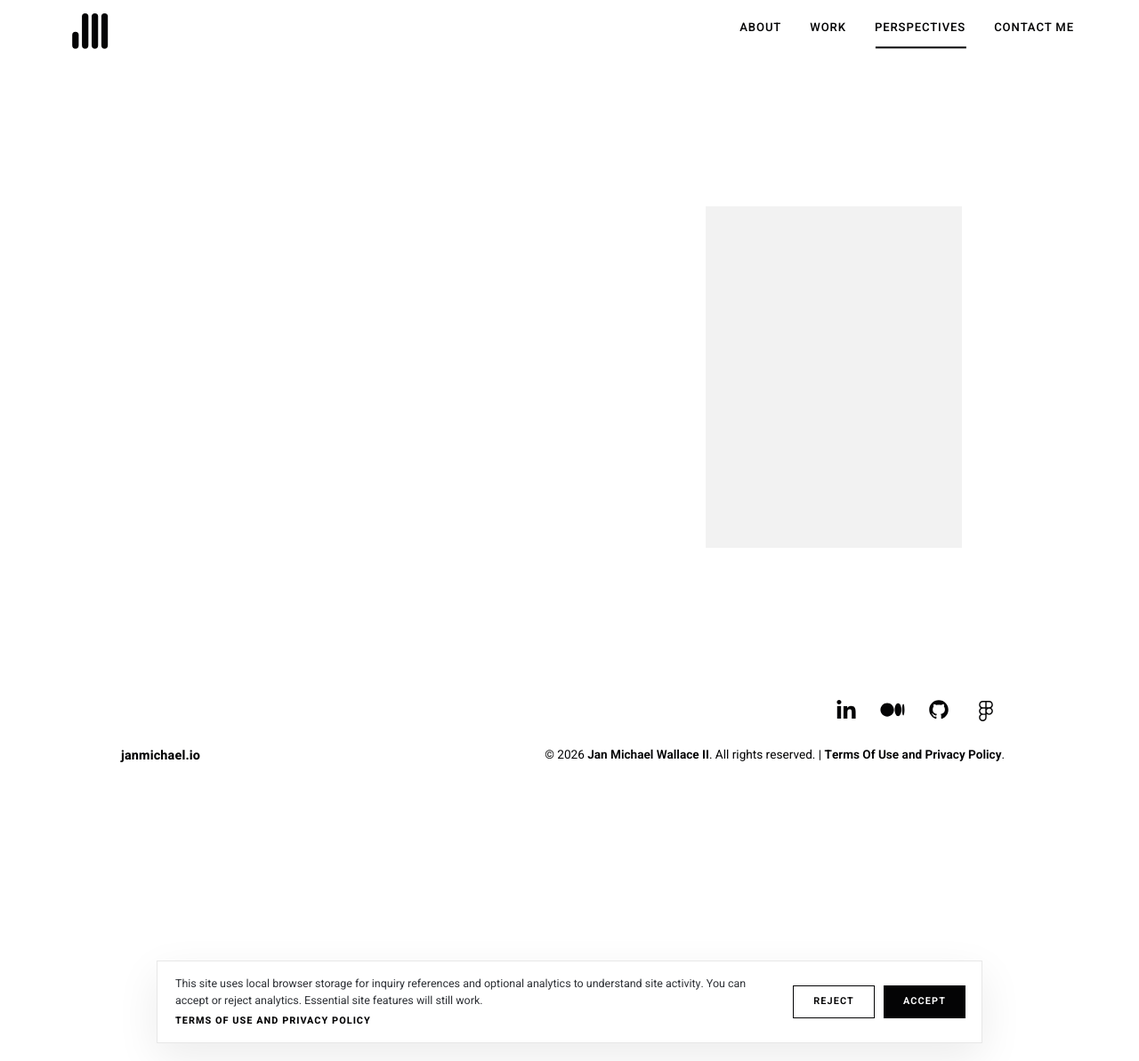
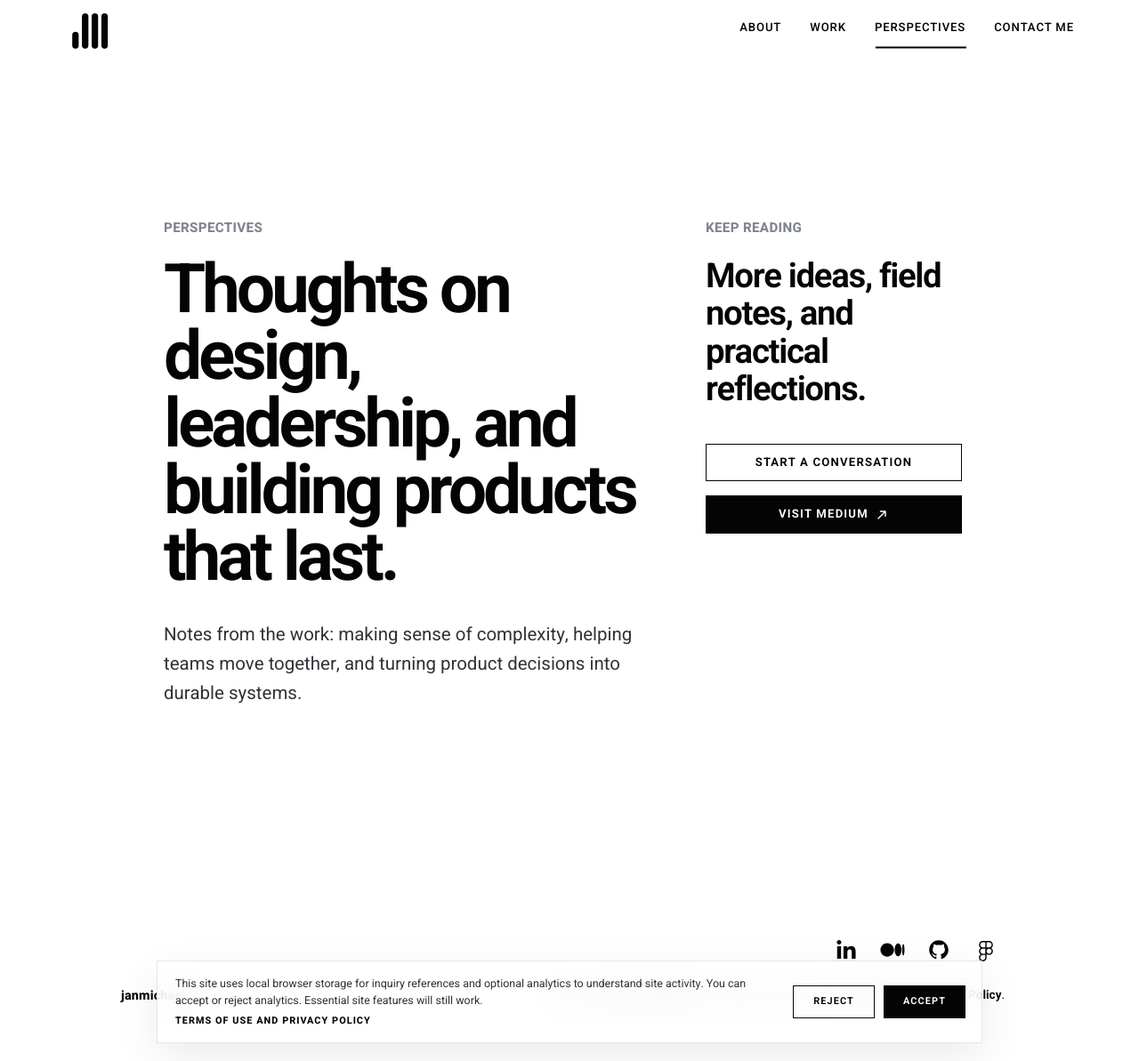
Before and after one commit to jmwii1981/portfolio_jekyll, a Jekyll site: the page built from perspectives.markdown, in a window 1280 px wide and 1193 px high. Shown: the whole window at 89% size. Built offline with Jekyll 4.4.1, drawn with Linux system fonts in a browser that asks for light colours.

Commit message:
styling changes throughout

```diff
--- a/_sass/components/_button.scss
+++ b/_sass/components/_button.scss
@@ -39,8 +39,22 @@
     }
 
     .button-label {
+        align-items: center;
+        display: inline-flex;
+        gap: 0.45rem;
         position: relative;
         z-index: 2;
+    }
+
+    .button-external-icon {
+        display: block;
+        flex: 0 0 auto;
+        height: 1rem;
+        stroke: currentColor;
+        stroke-linecap: round;
+        stroke-linejoin: round;
+        stroke-width: 1.75;
+        width: 1rem;
     }
 
     .button-fill {
--- a/_sass/includes/_footer.scss
+++ b/_sass/includes/_footer.scss
@@ -2,7 +2,7 @@
     align-items: center;
     color: var(--color-link);
     display: grid;
-    grid-template-columns: 1fr auto;
+    grid-template-columns: minmax(0, 1fr);
     margin: 0 auto;
     padding: 3rem var(--site-frame-gutter) 4rem;
     row-gap: 1.25rem;
@@ -54,7 +54,7 @@
         align-self: start;
         display: block;
         grid-column: 1;
-        grid-row: 2;
+        grid-row: 3;
         margin-bottom: 0;
 
         .a {
@@ -79,17 +79,17 @@
     }
 
     .copyright {
-        grid-column: 2;
-        justify-self: end;
+        grid-column: 1;
+        justify-self: start;
 
         .p {
-            text-align: right;
+            text-align: left;
         }
     }
 
     .social {
         align-self: start;
-        grid-column: 2;
+        grid-column: 1;
         grid-row: 1;
     }
 
@@ -100,8 +100,8 @@
         flex-direction: row;
         flex-wrap: wrap;
         gap: 0.5rem;
-        justify-content: flex-end;
-        margin: 0 0 0 auto;
+        justify-content: flex-start;
+        margin: 0;
         padding: 0;
 
         .social-icon {
@@ -161,3 +161,33 @@
         }
     }
 }
+
+@media (min-width: 42.0625rem) {
+    .footer {
+        grid-template-columns: 1fr auto;
+
+        .site-signature {
+            grid-column: 1;
+            grid-row: 2;
+        }
+
+        .copyright {
+            grid-column: 2;
+            justify-self: end;
+
+            .p {
+                text-align: right;
+            }
+        }
+
+        .social {
+            grid-column: 2;
+            grid-row: 1;
+        }
+
+        .social-links-container {
+            justify-content: flex-end;
+            margin-left: auto;
+        }
+    }
+}
--- a/_sass/pages/_perspectives.scss
+++ b/_sass/pages/_perspectives.scss
@@ -2,7 +2,7 @@
   align-items: stretch;
   display: grid;
   gap: 4rem;
-  grid-template-columns: minmax(0, 2fr) minmax(18rem, 1fr);
+  grid-template-columns: minmax(0, 1fr);
   padding-bottom: var(--site-section-padding-y);
   padding-left: var(--site-content-gutter);
   padding-right: var(--site-content-gutter);
@@ -20,9 +20,49 @@
   margin: 0;
   width: 100%;
 }
+.perspectives-intro {
+  margin-bottom: clamp(3rem, 7vw, 6rem);
+  max-width: 54rem;
+}
+.perspectives-intro .section-label,
+.perspectives-sidebar .section-label {
+  margin-bottom: 1.5rem;
+}
+.perspectives-title {
+  display: block;
+  font-size: clamp(2.75rem, 6vw, 5.75rem);
+  letter-spacing: -0.055em;
+  line-height: 0.98;
+  margin: 0;
+}
+.perspectives-summary {
+  color: var(--color-text-soft);
+  display: block;
+  font-size: clamp(1.05rem, 1.6vw, 1.3rem);
+  line-height: 1.6;
+  margin: 2rem 0 0;
+  max-width: 38rem;
+}
 .perspectives-sidebar {
-  background-color: var(--color-surface-subtle);
-  min-height: 24rem;
+  background-color: transparent;
+  min-height: 0;
+  padding: 0;
+  width: 100%;
+}
+.perspectives-sidebar-title {
+  display: block;
+  font-size: clamp(1.75rem, 3vw, 2.5rem);
+  letter-spacing: -0.035em;
+  line-height: 1.1;
+  margin: 0;
+}
+.perspectives-actions {
+  align-items: stretch;
+  flex-direction: column;
+  margin-top: 2.5rem;
+  width: 100%;
+}
+.perspectives-actions .button {
   width: 100%;
 }
 .post-featured-image-figure {
@@ -90,3 +130,9 @@
   object-fit: cover;
   width: 2rem;
 }
+
+@media (min-width: 56.0625rem) {
+  .main.perspectives {
+    grid-template-columns: minmax(0, 2fr) minmax(18rem, 1fr);
+  }
+}
--- a/_sass/pages/_work.scss
+++ b/_sass/pages/_work.scss
@@ -518,44 +518,25 @@
 }
 
 .work-summary-actions {
-    align-items: stretch;
-    display: flex;
-    flex-direction: column;
-    gap: 1rem;
+    align-items: flex-start;
 }
 
-.work-summary-action {
-    align-items: center;
-    border: 0.0625rem solid rgba(255, 255, 255, 0.45);
-    color: var(--color-paper);
-    display: inline-flex;
-    font-size: 0.82rem;
-    font-weight: 700;
-    justify-content: center;
-    letter-spacing: 0.07em;
-    min-height: 3.25rem;
-    padding: 0.75rem 1.25rem;
-    text-align: center;
-    text-transform: uppercase;
-    transition:
-        background-color 0.2s ease,
-        border-color 0.2s ease,
-        color 0.2s ease;
+.main.work .button.primary {
+    --button-active-fill: var(--color-text-muted-on-dark);
+    --button-background: var(--color-paper);
+    --button-border: var(--color-paper);
+    --button-fill: var(--color-ink);
+    --button-hover-text: var(--color-paper);
+    --button-text: var(--color-ink);
 }
 
-.work-summary-action:hover,
-.work-summary-action:focus-visible {
-    background-color: var(--color-paper);
-    border-color: var(--color-paper);
-    color: var(--color-ink);
-}
-
-.work-summary-action--primary,
-.work-summary-action--primary:hover,
-.work-summary-action--primary:focus-visible {
-    background-color: var(--color-paper);
-    border-color: var(--color-paper);
-    color: var(--color-ink);
+.main.work .button.secondary {
+    --button-active-fill: var(--color-text-muted-on-dark);
+    --button-background: transparent;
+    --button-border: var(--color-paper);
+    --button-fill: var(--color-paper);
+    --button-hover-text: var(--color-ink);
+    --button-text: var(--color-paper);
 }
 
 .has-scroll-reveal [data-reveal] {
--- a/perspectives.markdown
+++ b/perspectives.markdown
@@ -6,6 +6,11 @@ permalink: /perspectives/
 <main class="main perspectives">
     <!-- Content Container -->
     <section class="post-content-wrapper">
+        <header class="perspectives-intro">
+            <p class="p section-label">Perspectives</p>
+            <h1 class="h1 perspectives-title">Thoughts on design, leadership, and building products that last.</h1>
+            <p class="p perspectives-summary">Notes from the work: making sense of complexity, helping teams move together, and turning product decisions into durable systems.</p>
+        </header>
         <noscript>
             <div class="most-recent-post">
                 <h2 class="h2">Welcome to 'My Perspective'</h2>
@@ -49,5 +54,12 @@ permalink: /perspectives/
             <div class="skeleton-text"></div>
         </div>
     </section>
-    <aside class="perspectives-sidebar" aria-label="Additional perspectives content"></aside>
+    <aside class="perspectives-sidebar" aria-label="Additional perspectives content">
+        <p class="p section-label">Keep reading</p>
+        <h2 class="h2 perspectives-sidebar-title">More ideas, field notes, and practical reflections.</h2>
+        <div class="button-group perspectives-actions">
+            <a class="a button primary" href="https://medium.com/@jmwii1981" target="_blank" rel="noopener noreferrer"><span class="button-label">Visit Medium <svg class="button-external-icon" aria-hidden="true" viewBox="0 0 20 20" fill="none"><path d="M5 15 15 5M8 5h7v7" /></svg></span><span class="button-fill"></span></a>
+            <a class="a button secondary" href="mailto:hello@janmichael.io" data-randomized-mailto target="_blank" rel="noopener noreferrer"><span class="button-label">Start a conversation</span><span class="button-fill"></span></a>
+        </div>
+    </aside>
 </main>
--- a/work.markdown
+++ b/work.markdown
@@ -368,9 +368,9 @@ permalink: /work/
                 <p class="p work-summary-eyebrow">What comes next</p>
                 <h3 class="h3">If your team is entering unfamiliar product territory, let’s create a clear path forward together.</h3>
             </div>
-            <div class="work-summary-actions">
-                <a class="a work-summary-action work-summary-action--primary" href="mailto:hello@janmichael.io" data-randomized-mailto target="_blank" rel="noopener noreferrer">Start a conversation</a>
-                <a class="a work-summary-action" href="//www.figma.com/@jmwii1981" target="_blank" rel="noopener noreferrer">See more in Figma <span aria-hidden="true">↗</span></a>
+            <div class="button-group work-summary-actions">
+                <a class="a button primary" href="mailto:hello@janmichael.io" data-randomized-mailto target="_blank" rel="noopener noreferrer"><span class="button-label">Start a conversation</span><span class="button-fill"></span></a>
+                <a class="a button secondary" href="//www.figma.com/@jmwii1981" target="_blank" rel="noopener noreferrer"><span class="button-label">See more in Figma <svg class="button-external-icon" aria-hidden="true" viewBox="0 0 20 20" fill="none"><path d="M5 15 15 5M8 5h7v7" /></svg></span><span class="button-fill"></span></a>
             </div>
         </div>
     </section>
```
